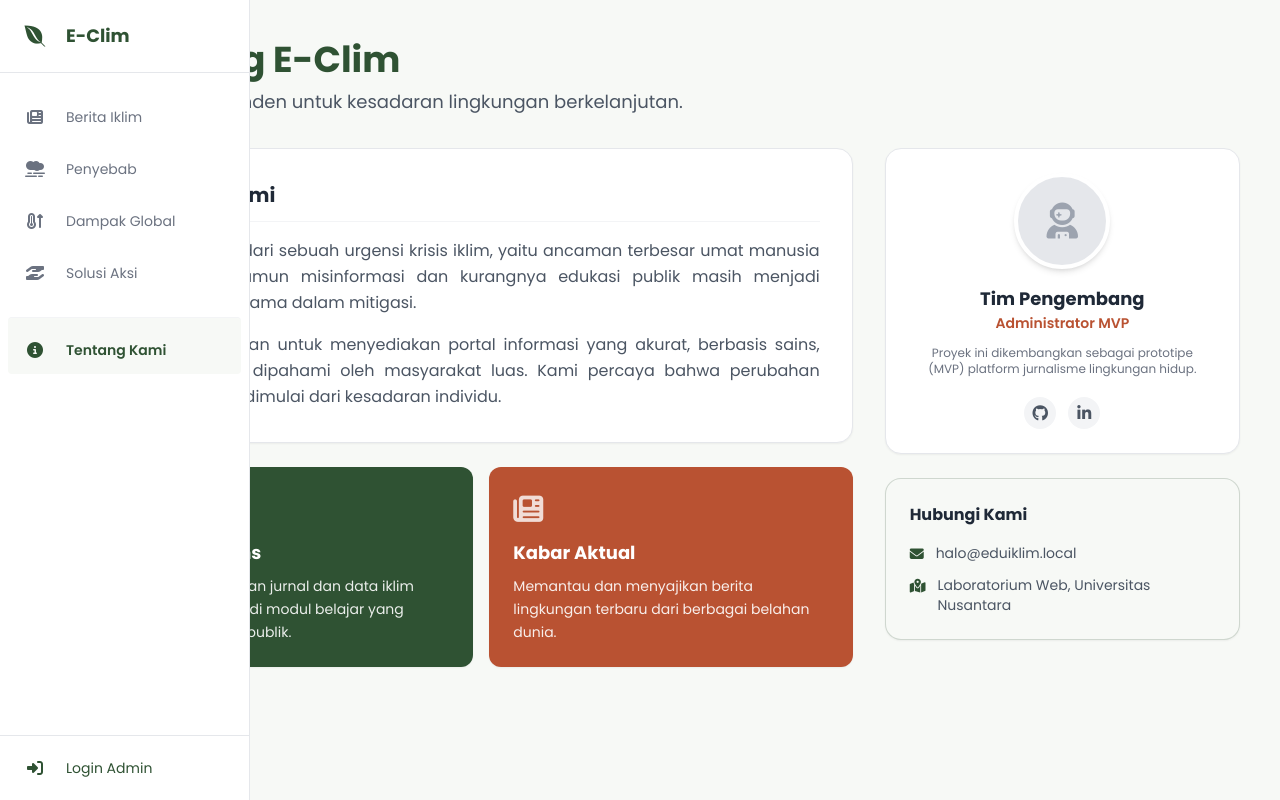
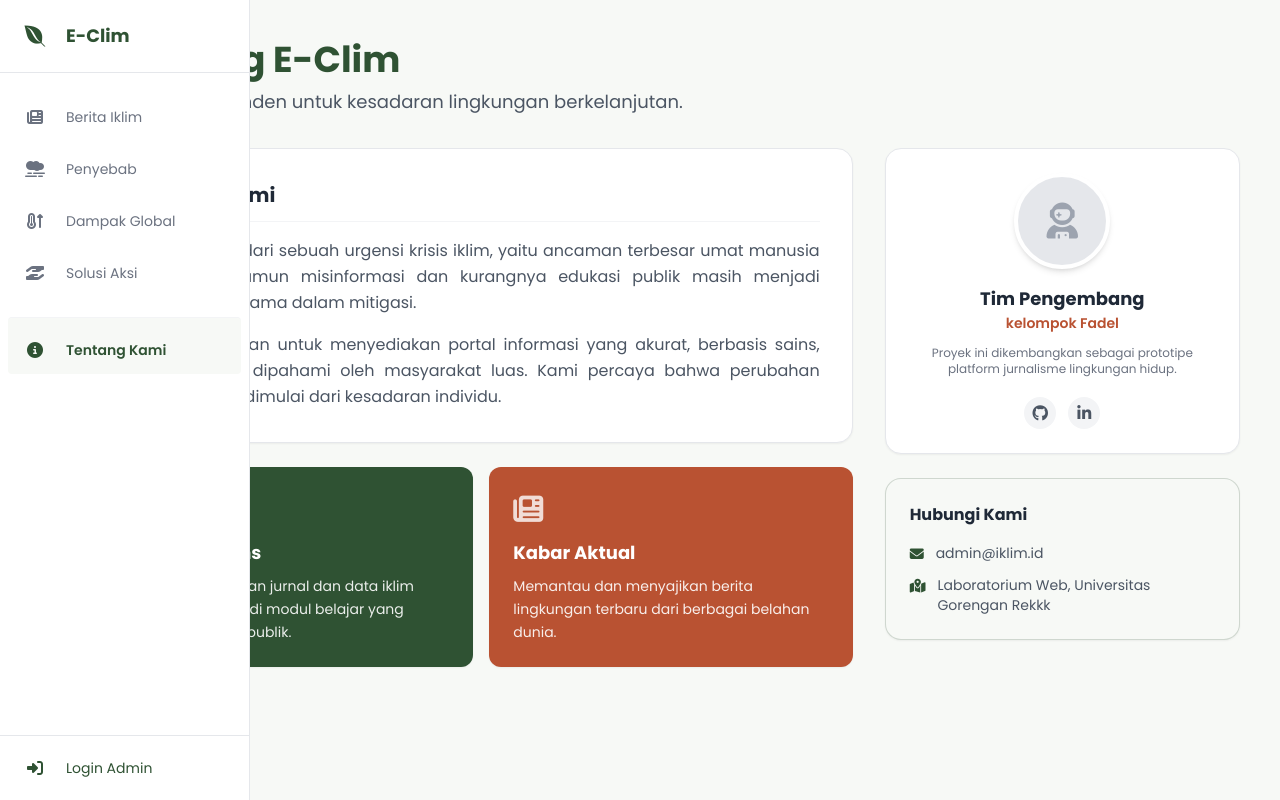
Before and after one commit to zanuar12/Tim-Fdel, a PHP site: page /index.php?page=tentang_kami in a window 1280 px wide. Run offline with PHP 8.4, Linux system fonts and the light colour scheme; some libraries are stand-ins or nearby versions.

Commit message:
update mulu rek

```diff
--- a/E-Clim/tentang_kami.php
+++ b/E-Clim/tentang_kami.php
@@ -36,8 +36,8 @@
                 <i class="fa-solid fa-user-astronaut text-4xl text-gray-400"></i>
             </div>
             <h3 class="text-lg font-bold text-slate-dark">Tim Pengembang</h3>
-            <p class="text-sm text-terracotta font-semibold mb-3">Administrator MVP</p>
-            <p class="text-xs text-gray-500 mb-5 px-2">Proyek ini dikembangkan sebagai prototipe (MVP) platform jurnalisme lingkungan hidup.</p>
+            <p class="text-sm text-terracotta font-semibold mb-3">kelompok Fadel</p>
+            <p class="text-xs text-gray-500 mb-5 px-2">Proyek ini dikembangkan sebagai prototipe platform jurnalisme lingkungan hidup.</p>
             <div class="flex justify-center gap-3">
                 <a href="#" class="w-8 h-8 rounded-full bg-gray-100 flex items-center justify-center text-gray-600 hover:bg-pine hover:text-white transition-colors"><i class="fa-brands fa-github"></i></a>
                 <a href="#" class="w-8 h-8 rounded-full bg-gray-100 flex items-center justify-center text-gray-600 hover:bg-blue-600 hover:text-white transition-colors"><i class="fa-brands fa-linkedin-in"></i></a>
@@ -47,8 +47,8 @@
         <div class="bg-off-white border border-pine/20 rounded-2xl p-6 shadow-sm">
             <h3 class="font-bold text-slate-dark mb-4">Hubungi Kami</h3>
             <ul class="space-y-3 text-sm text-gray-600">
-                <li class="flex items-start gap-3"><i class="fa-solid fa-envelope mt-1 text-pine"></i> <span>halo@eduiklim.local</span></li>
-                <li class="flex items-start gap-3"><i class="fa-solid fa-map-location-dot mt-1 text-pine"></i> <span>Laboratorium Web, Universitas Nusantara</span></li>
+                <li class="flex items-start gap-3"><i class="fa-solid fa-envelope mt-1 text-pine"></i> <span>admin@iklim.id</span></li>
+                <li class="flex items-start gap-3"><i class="fa-solid fa-map-location-dot mt-1 text-pine"></i> <span>Laboratorium Web, Universitas Gorengan Rekkk</span></li>
             </ul>
         </div>
     </div>
```
